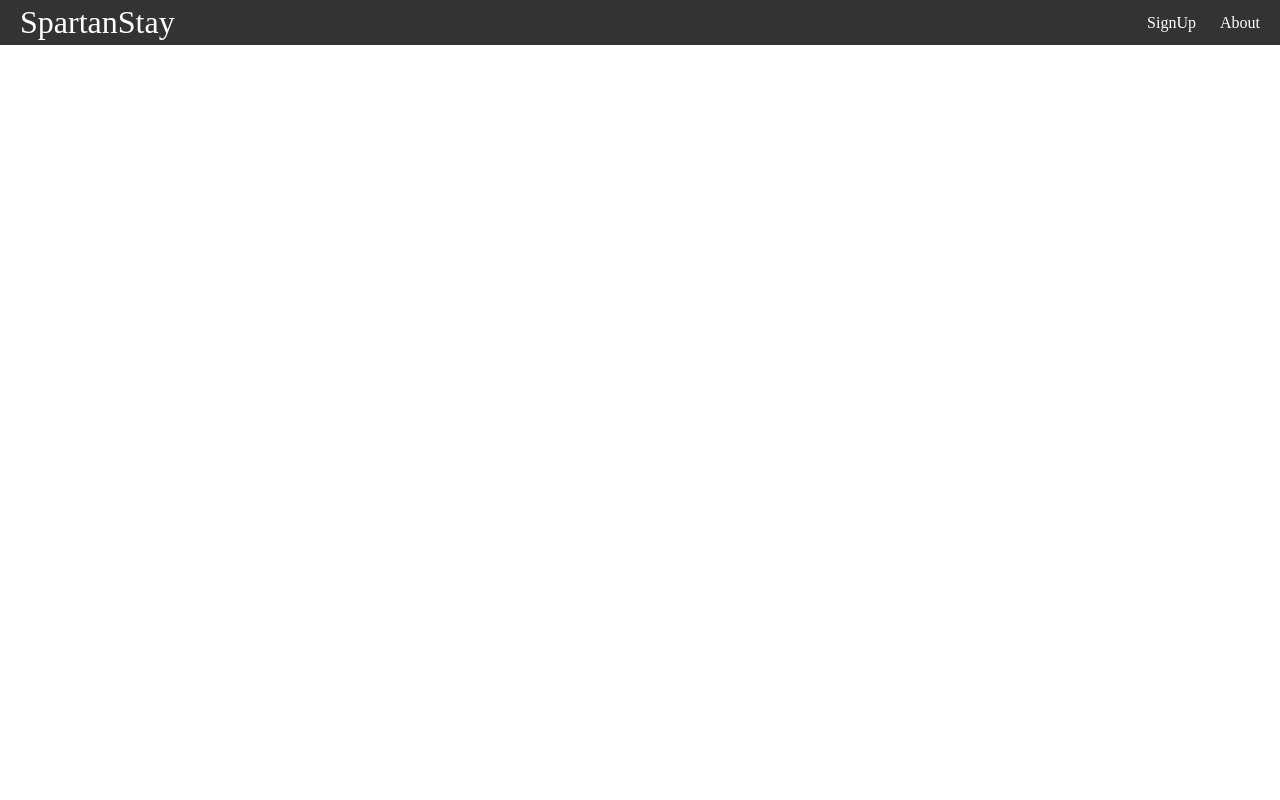
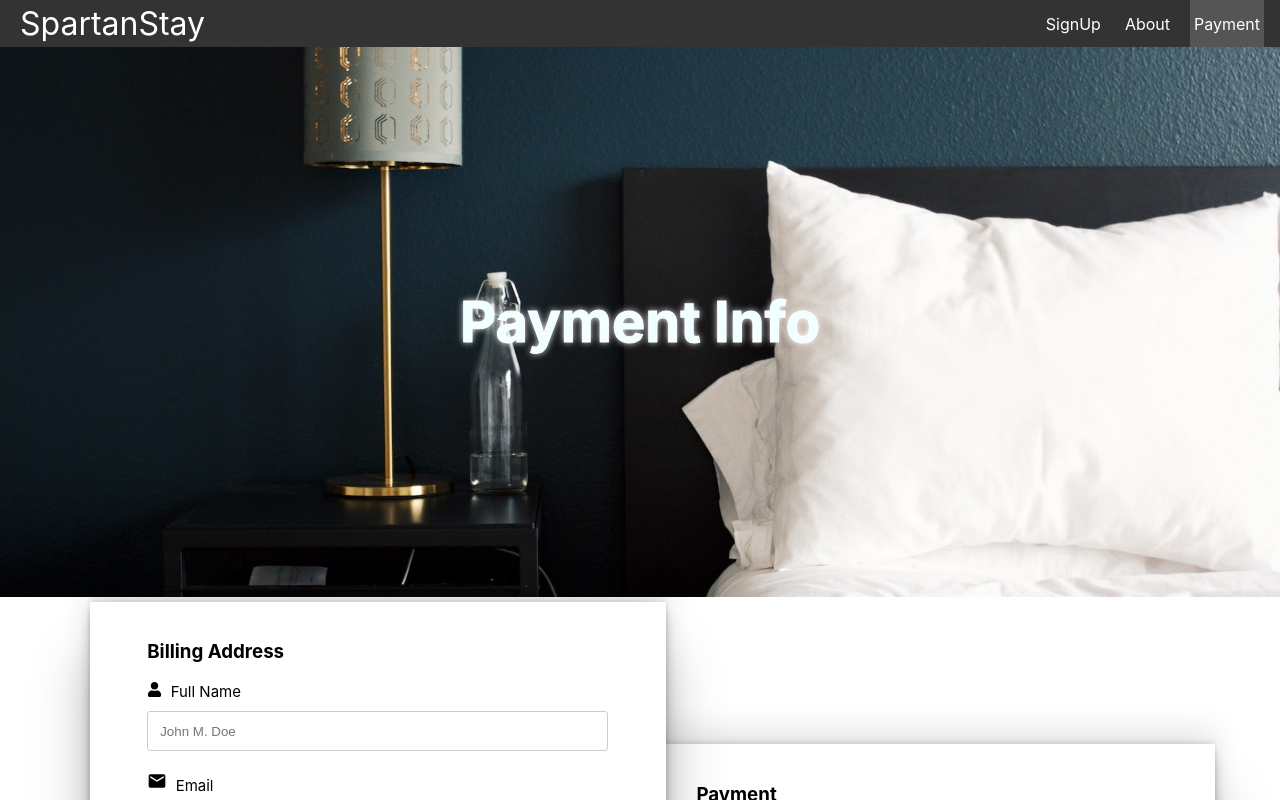
Before and after one commit to starphys/spartanstay, a React (Create React App) app in the folder spartanstay/frontend/: page /payment in a window 1280 px wide. Built offline with nearby package versions, Linux system fonts and the light colour scheme.

Commit message:
Updated the Payment page as a react component

```diff
--- a/spartanstay/frontend/package.json
+++ b/spartanstay/frontend/package.json
@@ -11,6 +11,10 @@
     "react": "^18.1.0",
     "react-bootstrap": "^2.5.0",
     "react-dom": "^18.1.0",
+    "react-icons": "^4.6.0",
+    "react-native-payment-icons": "^1.0.11",
+    "react-native-svg": "^13.4.0",
+    "react-payment-icons": "^1.2.6",
     "react-router-dom": "^6.3.0",
     "react-scripts": "5.0.1",
     "web-vitals": "^2.1.4"
--- a/spartanstay/frontend/src/App.js
+++ b/spartanstay/frontend/src/App.js
@@ -2,6 +2,7 @@ import Navbar from "./Navbar"
 import SignUp from "./pages/SignUp"
 import Home from "./pages/Home"
 import About from "./pages/About"
+import Payment from "./pages/Payment"
 import { Route, Routes } from "react-router-dom"
 
 
@@ -14,6 +15,7 @@ function App() {
           <Route path="/" element={<Home />} />
           <Route path="/sign-up" element={<SignUp />} />
           <Route path="/about" element={<About />} />
+          <Route path="/payment" element={<Payment />} />
         </Routes>
       </div>
     </>
--- a/spartanstay/frontend/src/Navbar.js
+++ b/spartanstay/frontend/src/Navbar.js
@@ -10,6 +10,7 @@ export default function Navbar() {
 
         <CustomLink to="/sign-up">SignUp</CustomLink>
         <CustomLink to="/about">About</CustomLink>
+        <CustomLink to="/payment">Payment</CustomLink>
       </ul>
     </nav>
   )
--- /dev/null
+++ b/spartanstay/frontend/src/pages/Payment.js
@@ -0,0 +1,104 @@
+
+ import "../payment.css";
+ import React, { Component } from 'react';
+ import PaymentIcon from 'react-payment-icons';
+ import { FaUser } from 'react-icons/fa';
+ import { MdEmail } from 'react-icons/md';
+ import { FaAddressCard } from 'react-icons/fa';
+ import { FaCity } from 'react-icons/fa';
+
+
+
+
+ function Payment() {
+   return (
+     <>
+         <div class="fill" ><h1 class="neonText" >Payment Info</h1></div>
+
+        <br></br>
+        <div id="wrap">
+           <form action="/action_page.php">
+             <header>
+               <div class="billingAddress">
+                 <br></br>
+                 <h3>Billing Address</h3>
+
+
+               <label for="fname"><pre><FaUser size={15}/>  Full Name </pre></label>
+              <input type="text" id="fname" name="firstname" placeholder="John M. Doe"></input>
+              <label for="email"><pre><MdEmail size={20}/>  Email </pre></label>
+             <input type="text" id="email" name="email" placeholder="john@example.com"></input>
+             <label for="adr"><pre><FaAddressCard size={20}/>  Address </pre></label>
+             <input type="text" id="adr" name="address" placeholder="542 W. 15th Street"></input>
+             <label for="city"><pre><FaCity size={20}/>  City</pre></label>
+             <input type="text" id="city" name="city" placeholder="New York"></input>
+             <div class="row">
+               <div class="col-50">
+                 <label for="state">State</label>
+                 <input type="text" id="state" name="state" placeholder="NY"></input>
+               </div>
+               <div class="col-50">
+                 <label for="zip">Zip</label>
+                  <input type="text" id="zip" name="zip" placeholder="10001"></input>
+                </div>
+              </div>
+               </div>
+             </header>
+             <div id="main">
+               <div class="billingAddress">
+                 <br></br>
+                 <h3>Payment</h3>
+                 <label for="fname">Accepted Cards</label>
+                 <div class="icon-container">
+                 <PaymentIcon id="visa" style={{ marginTop: -5, margin: 5, width: 65, height: 65 }} className="payment-icon"/>
+                 <PaymentIcon id="amex" style={{ margin: 5, width: 65, height: 65 }} className="payment-icon"/>
+                 <PaymentIcon id="mastercard" style={{ margin: 5, width: 65, height: 65 }} className="payment-icon"/>
+                 <PaymentIcon id="discover" style={{ margin: 5, width: 65, height: 65 }} className="payment-icon"/>
+
+
+                 {/* <i class="fa fa-cc-visa"></i>
+                 <i class="fa fa-cc-amex"></i>
+                 <i class="fa fa-cc-mastercard"></i>
+                 <i class="fa fa-cc-discover"></i> */}
+                 </div>
+              <label for="cname">Name on Card</label>
+              <input type="text" id="cname" name="cardname" placeholder="John More Doe"></input>
+              <label for="ccnum">Credit card number</label>
+              <input type="text" id="ccnum" name="cardnumber" placeholder="1111-2222-3333-4444"></input>
+              <div class= "row">
+
+                <div class="expcvv">
+                  <label for="expmonth">Exp Month</label>
+                  <input type="text" id="expmonth" name="expmonth" placeholder="September"></input>
+                </div>
+                <div class="expcvv">
+                  <label for="expyear">Exp Year</label>
+                  <input type="text" id="expyear" name="expyear" placeholder="2018"></input>
+                </div>
+                <div class="expcvv">
+                  <label for="cvv">CVV</label>
+                  <input type="text" id="cvv" name="cvv" placeholder="352"></input>
+                </div>
+              </div>
+            </div>
+
+          <div id="parent">
+          <input class="child saveInput" id="element1" type="checkbox" checked="checked" name="sameadr"></input><label id="element2"class="child save">Shipping address same as billing</label>
+          </div>
+          <br></br>
+
+          <div id="parent">
+            <input class="child saveInput" id="element1"  type="checkbox" checked="checked" name="sameadr"></input><label id="element2" class="child save"> Save payment method</label>
+            </div>
+
+          <input class="btn button_slide slide_right" type="submit" value="Continue to checkout"></input>
+          </div>
+        </form>
+        </div>
+
+
+
+     </>
+   );
+ }
+ export default Payment;
--- /dev/null
+++ b/spartanstay/frontend/src/payment.css
@@ -0,0 +1,265 @@
+
+  html, body {
+    overflow-x: hidden;
+  }
+
+  html,body{
+    height: 100%;
+  }
+  body, pre {
+    margin: 0;
+   font-family: -apple-system, BlinkMacSystemFont, 'Segoe UI', 'Roboto', 'Oxygen',
+     'Ubuntu', 'Cantarell', 'Fira Sans', 'Droid Sans', 'Helvetica Neue',
+     sans-serif;
+   -webkit-font-smoothing: antialiased;
+   -moz-osx-font-smoothing: grayscale;
+
+ }
+
+
+ * {
+  box-sizing: border-box;
+}
+.row {
+  display: -ms-flexbox; /* IE10 */
+  display: flex;
+  -ms-flex-wrap: wrap; /* IE10 */
+  flex-wrap: wrap;
+  margin: 0 -16px;
+}
+.col-25 {
+  -ms-flex: 25%; /* IE10 */
+  flex: 25%;
+}
+.col-50 {
+  -ms-flex: 50%; /* IE10 */
+  flex: 50%;
+}
+.col-75 {
+  -ms-flex: 75%; /* IE10 */
+  flex: 75%;
+}
+.col-25,
+.col-50,
+.col-75 {
+  padding: 0 16px;
+ }
+
+ input[type=text] {
+  width: 100%;
+  margin-bottom: 20px;
+  padding: 12px;
+  border: 1px solid #ccc;
+  border-radius: 3px;
+}
+label {
+  margin-bottom: 10px;
+  display: block;
+}
+.icon-container {
+  margin-top: -5%;
+  padding: 7px 0;
+  font-size: 24px;
+}
+.btn {
+  background-color: #04AA6D;
+  color: white;
+  padding: 12px;
+  margin: 10px 0;
+  border: none;
+  width: 100%;
+  border-radius: 3px;
+  cursor: pointer;
+  font-size: 17px;
+}
+.btn:hover {
+  background-color: #45a049;
+}
+a {
+  color: #2196F3;
+}
+hr {
+  border: 1px solid lightgrey;
+}
+span.price {
+  float: right;
+  color: grey;
+}
+/* Responsive layout - when the screen is less than 800px wide, make the two columns stack on top of each other instead of next to each other (also change the direction - make the "cart" column go on top) */
+@media (max-width: 800px) {
+  .row {
+    flex-direction: column-reverse;
+  }
+   .col-25 {
+     margin-bottom: 20px;
+   }
+  }
+
+ .container {
+     /* background-color: #f2f2f2; */
+   /* padding: 5px 20px 15px 20px; */
+   /* border: 1px solid lightgrey; */
+   border-radius: 3px;
+}
+
+.col-25 {
+    margin-bottom: 20px;
+  }
+
+.billingAddress{
+  margin-right: 10%;
+  margin-left: 10%;
+}
+
+
+#wrap {
+    width: 100%;
+    margin: 20px auto;
+    position: relative;
+    margin-left:7%;
+    margin-top: -1.2%;
+}
+
+header, #main {
+    background: #fff;
+
+
+
+    box-shadow: rgba(0, 0, 0, 0.25) 0px 54px 55px, rgba(0, 0, 0, 0.12) 0px -12px 30px, rgba(0, 0, 0, 0.12) 0px 4px 6px, rgba(0, 0, 0, 0.17) 0px 12px 13px, rgba(0, 0, 0, 0.09) 0px -3px 5px;
+}
+
+header {
+    display: block;
+    width: 45%;
+    height: 100%;
+
+
+    position: relative;
+    z-index: 2;
+}
+
+#main {
+    width: 45%;
+    height: 103%;
+
+
+    position: absolute;
+    z-index: 1;
+    top: 40px;
+    left: 50px;
+    margin-left: 39%;
+    margin-top:8%;
+}
+
+.fill {
+     display: flex;
+     justify-content: center;
+     align-items: center;
+     overflow: hidden;
+     width: 100%;
+
+     background-size: cover;
+     background-repeat: no-repeat;
+     background-position: center;
+     background-image: url('./images/test7.jpg');
+     height: 550px;
+ }
+ .fill img {
+     flex-shrink: 0;
+     min-width: 100%;
+     min-height: 100%
+ }
+
+ .fa-cc-visa {
+    color:navy;
+    font-size: 40px;
+ }
+
+ .fa-cc-amex {
+  color:blue;
+  font-size: 40px;
+ }
+
+ .fa-cc-mastercard {
+  color:red;
+  font-size: 40px;
+ }
+
+ .fa-cc-discover {
+  color:orange;
+  font-size: 40px;
+ }
+
+ .expcvv {
+  width: 30%;
+  margin-left: 3%;
+ }
+
+ .btn{
+  background-color: black; width: 100%; height: 10%;
+ }
+
+ .button_slide {
+  color: #FFF;
+  border: 2px solid white;
+  border-radius: 0px;
+  /* padding: 18px 36px; */
+  display: inline-block;
+  /* font-family: "Lucida Console", Monaco, monospace; */
+  font-size: 16px;
+  /* letter-spacing: 1px; */
+  cursor: pointer;
+  box-shadow: inset 0 0 0 0 white;
+  -webkit-transition: ease-out 0.5s;
+  -moz-transition: ease-out 0.5s;
+  transition: ease-out 0.5s;
+  background-color: black; width: 100%; height: 10%;
+}
+
+.slide_right:hover {
+  box-shadow: inset 400px 0 0 0 White;
+  color: black;
+  border: 2px solid black;
+}
+
+.neonText {
+  color: #fff;
+  text-shadow:
+      0 0 7px #fff;
+  color: azure;
+  font-size: 56px;
+  margin-left: 0%;
+  -webkit-text-stroke: 1px white;
+}
+
+label, input {
+  color: black;
+}
+
+label {
+  font-size: 15px;
+}
+
+#parent {
+  width: 100%;
+  height: 4%;
+  white-space: nowrap;
+  overflow-x: auto;
+}
+.child {
+  display: inline-block;
+  font-size: 33%;
+  width: 50%;
+}
+
+.saveInput{
+  margin-left: -14%;
+}
+.save {
+  font-size: 15px;
+  margin-left: -20%;
+}
+
+.move-icon{
+  margin-top: 0px;
+}
```
Also changed, not shown: spartanstay/frontend/src/images/test7.jpg (added), 1 other file (tests, documents, lock files or other folders).
